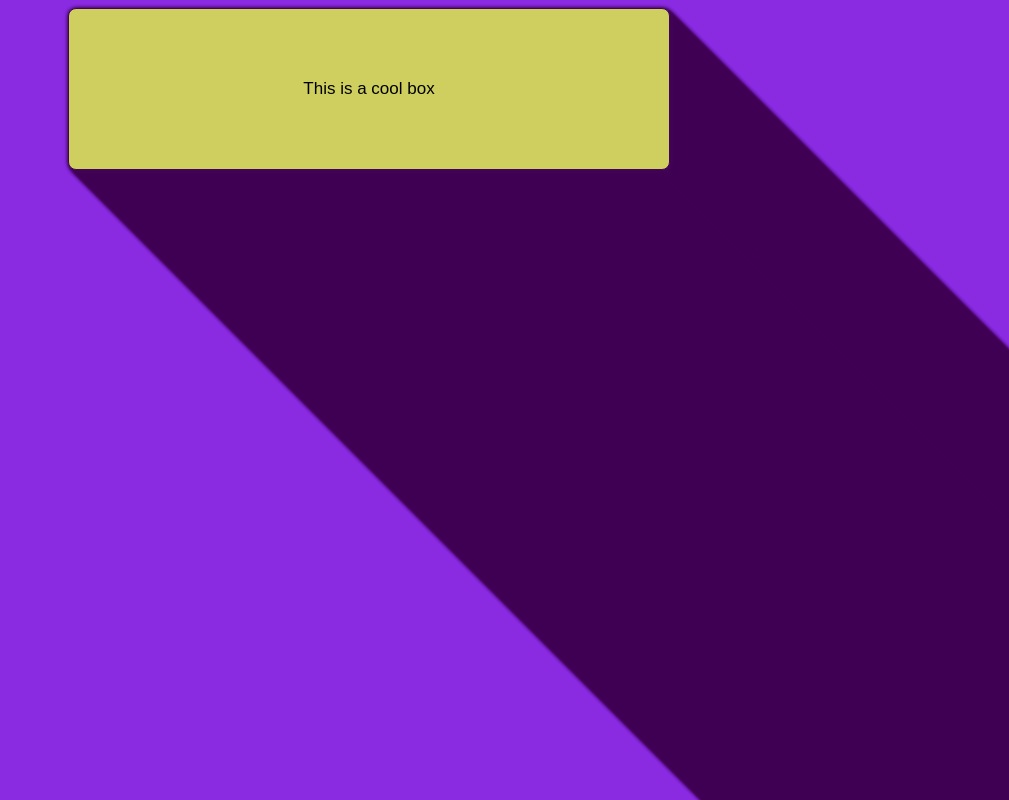
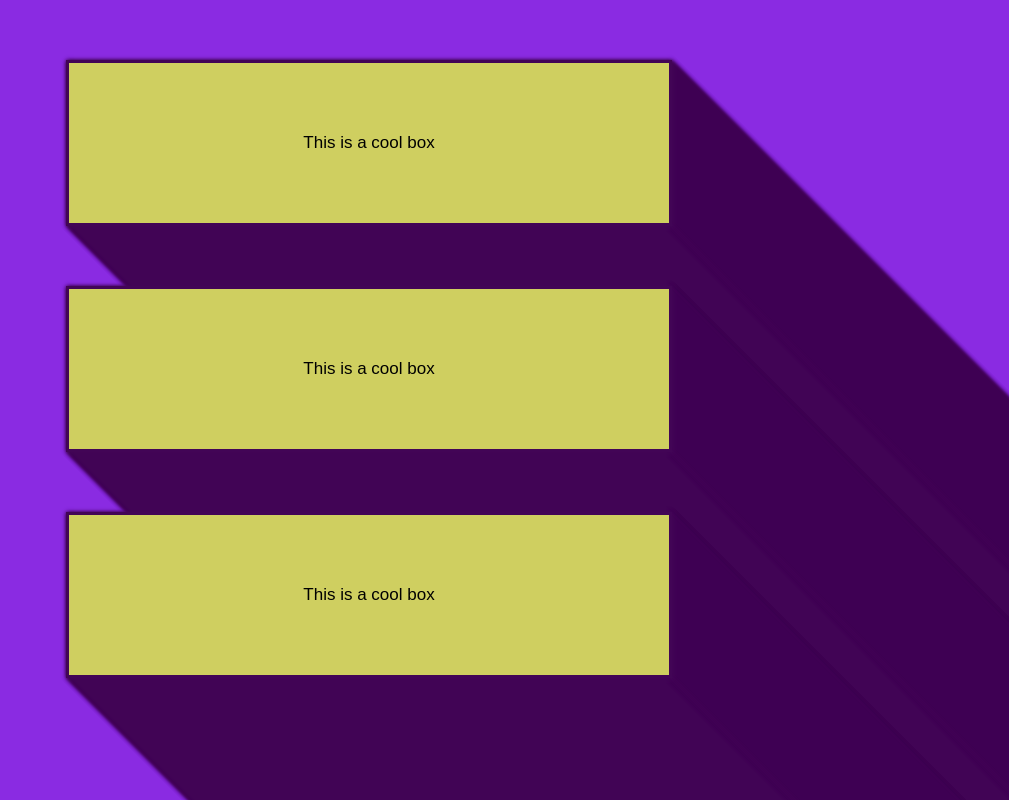
Before and after one commit to Margulis162/mdn_css_cool_box, a plain HTML site: page index.html in a window 1280 px wide. Shown: the whole page, without its empty margins (271-1280 px from the left). Drawn offline with Linux system fonts and the light colour scheme.

Commit message:
added two more boxes to check out what kind of rythm will pop out

```diff
--- a/index.html
+++ b/index.html
@@ -8,7 +8,11 @@
 
   </head>
   <body>
-      <div id="cool_box">This is a cool box</div>
+    <div class="container">
+      <div class="cool_box">This is a cool box</div>
+      <div class="cool_box">This is a cool box</div>
+      <div class="cool_box">This is a cool box</div>
+    </div>
   </body>
   <script src="script.js" async defer></script>
 </html>
--- a/script.js
+++ b/script.js
@@ -1,5 +1,6 @@
 // var
-const box = document.getElementById("cool_box");
+const box = document.getElementsByClassName("cool_box");
+console.log(box);
 let shadow ="";
 // f(x)
 function long_shadow(){
@@ -11,7 +12,9 @@ function long_shadow(){
     }
     shadow = shadow.slice(0, -1);
     console.log(shadow);
-    box.style.boxShadow = shadow;
+    box[0].style.boxShadow = shadow;
+    box[1].style.boxShadow = shadow;
+    box[2].style.boxShadow = shadow;
 }
 
 
--- a/style.css
+++ b/style.css
@@ -5,17 +5,20 @@ html {
 /* Your CSS below here */
 body{
   background-color:blueviolet;
+
 }
-div {
+.cool_box {
+
  inline-size: 600px;
  block-size: 160px;
  display:flex;
  align-items: center;
  justify-content:center;
+ margin-block: 60px;
  margin-inline: auto;
  font-size: 1.7rem; /*should make it 17px*/
- border:1px solid rgb(66, 5, 86);
- border-radius: 8px;
+ border:3px solid rgb(66, 5, 86);
+ /* border-radius: 8px; */
  background-color: rgb(207, 207, 96);
  /* radial-gradient(at 50px 50px, rgba(0, 0, 0, 0.2) 20px,rgba(243, 232, 27, 0.6)); */
 
```
